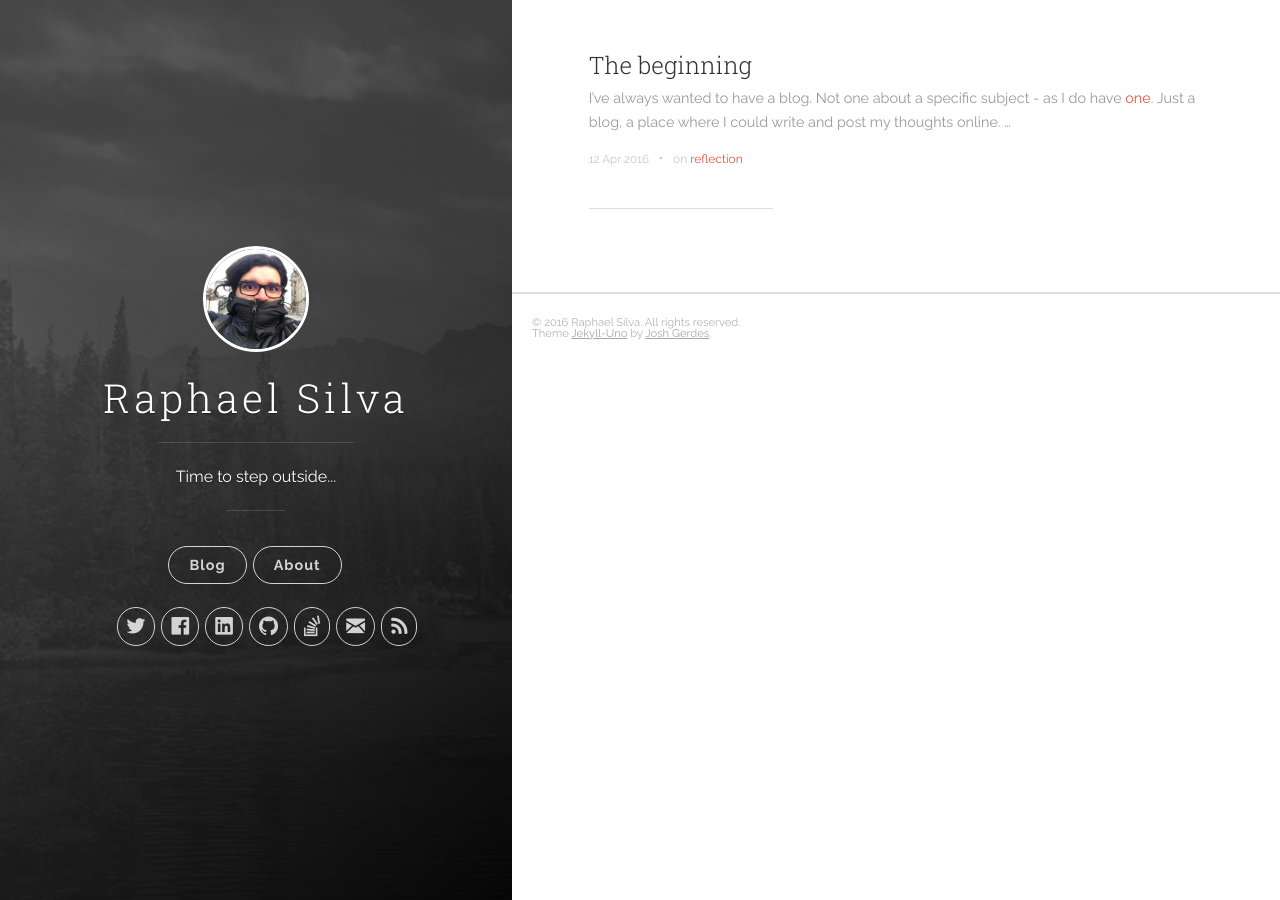
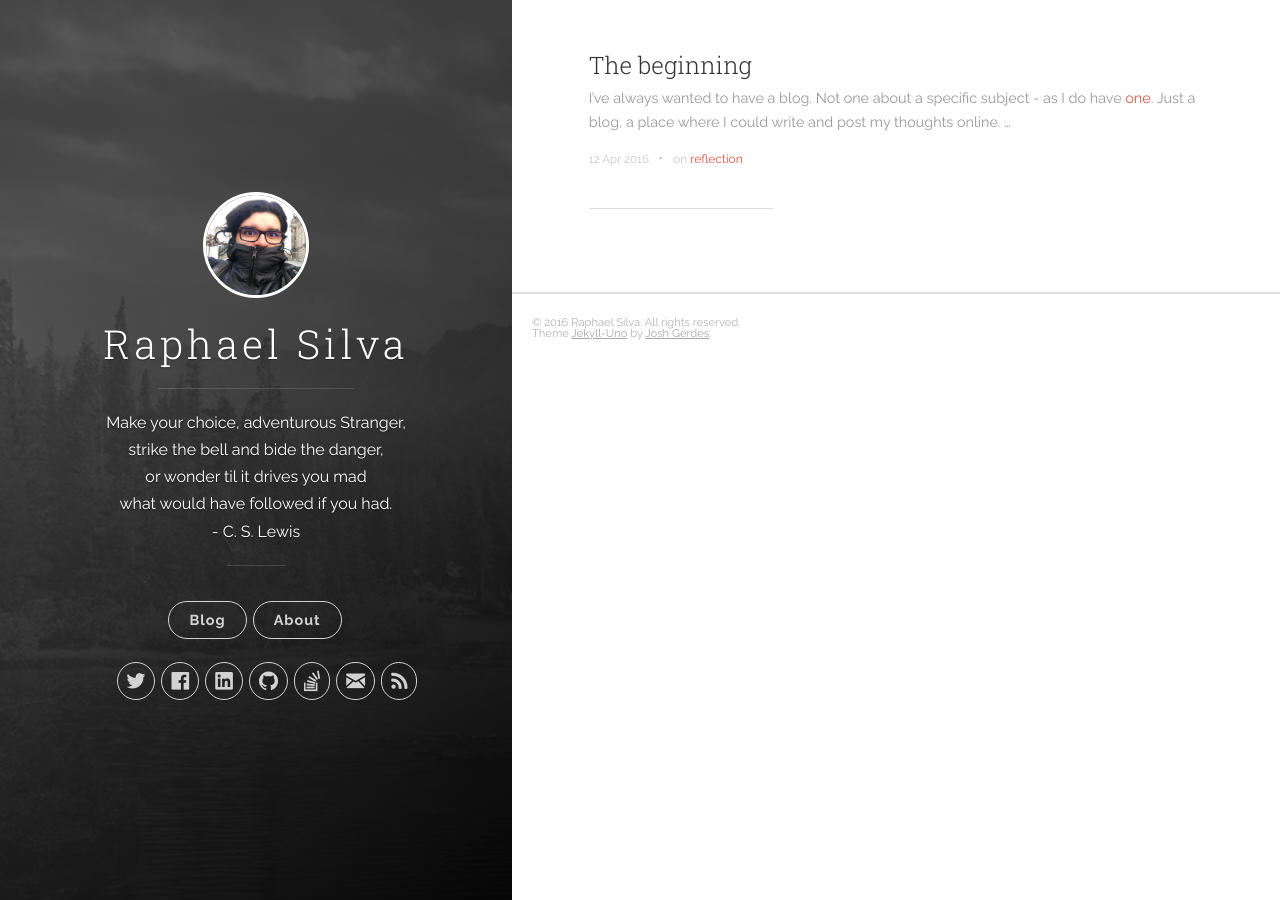
Before and after one commit to peagasilva/peagasilva.github.io, a Jekyll site: the page built from index.html, in a window 1280 px wide. Built offline with Jekyll 4.4.1, drawn with Linux system fonts in a browser that asks for light colours; nearby versions of some CDN libraries; the list of posts is cut into pages by our own code.

Commit message:
Update _config.yml
Description changed.

```diff
--- a/_config.yml
+++ b/_config.yml
@@ -1,6 +1,10 @@
 # Site settings
 title: Raphael Silva
-description: 'Time to step outside...'
+description: 'Make your choice, adventurous Stranger, <br />
+              strike the bell and bide the danger, <br />
+              or wonder til it drives you mad <br />
+              what would have followed if you had. <br />
+              - C. S. Lewis'
 url: 'http://peagasilva.com'
 baseurl: '/'
 # google_analytics: 'UA-XXXXXX-X'
```
Also changed, not shown: 8 other files.
